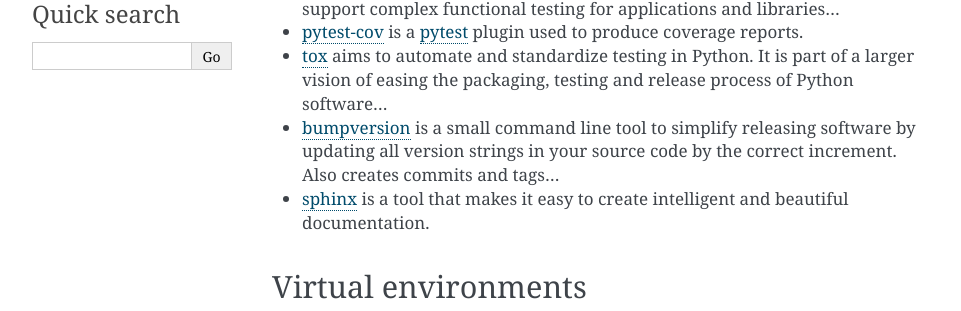
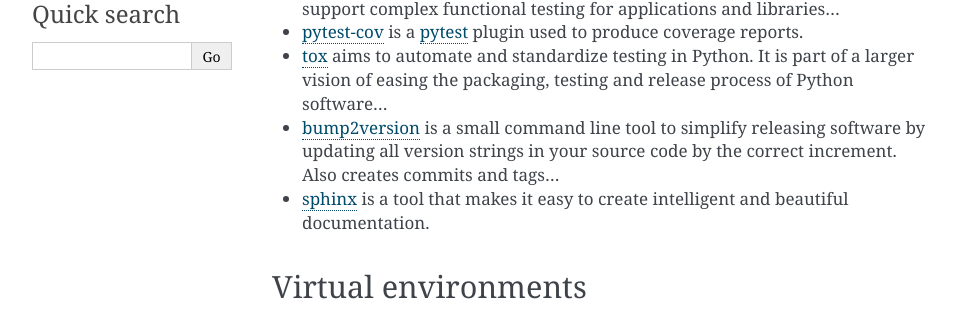
Before and after one commit to laurent-laporte-pro/deprecated, a Sphinx documentation site: the page built from docs/source/installation.rst, in a window 1280 px wide and 900 px high, scrolled down 388 px. Shown: the part 144-455 px from the top of the window, without its empty margins (148-1109 px from the left). Built offline with Sphinx 7.4.7, drawn with Linux system fonts in a browser that asks for light colours.

Commit message:
Replace ``bumpversion`` by `bump2version <https://pypi.org/project/bump2version/>`_ in ``setup.py`` and documentation.

```diff
--- a/CHANGELOG.rst
+++ b/CHANGELOG.rst
@@ -38,6 +38,9 @@ Other
 - Change the Tox configuration to run tests on Python 2.7, Python 3.4 and above (and PyPy 2.7 & 3.6).
 
 - Update the classifiers in ``setup.py``.
+
+- Replace ``bumpversion`` by `bump2version <https://pypi.org/project/bump2version/>`_ in ``setup.py`` and documentation.
+
 
 
 v1.2.10 (2020-05-13)
--- a/docs/source/installation.rst
+++ b/docs/source/installation.rst
@@ -28,7 +28,7 @@ You need to install them explicitly with `pip install -e .[dev]`.
 *   `pytest-cov`_ is a `pytest`_ plugin used to produce coverage reports.
 *   `tox`_ aims to automate and standardize testing in Python.
     It is part of a larger vision of easing the packaging, testing and release process of Python software…
-*   `bumpversion`_ is a small command line tool to simplify releasing software
+*   `bump2version`_ is a small command line tool to simplify releasing software
     by updating all version strings in your source code by the correct increment.
     Also creates commits and tags…
 *   `sphinx`_ is a tool that makes it easy to create intelligent and beautiful documentation.
@@ -36,7 +36,7 @@ You need to install them explicitly with `pip install -e .[dev]`.
 .. _pytest: https://docs.pytest.org/en/latest/
 .. _pytest-cov: http://pytest-cov.readthedocs.io/en/latest/
 .. _tox: https://tox.readthedocs.io/en/latest/
-.. _bumpversion: https://github.com/peritus/bumpversion
+.. _bump2version: https://github.com/c4urself/bump2version
 .. _sphinx: http://www.sphinx-doc.org/en/stable/index.html
 
 
--- a/setup.py
+++ b/setup.py
@@ -185,8 +185,8 @@ setup(
             'PyTest             ; python_version >= "3.6"',
             'PyTest < 5         ; python_version < "3"',
             'PyTest-Cov         ; python_version >= "3.6"',
-            'PyTest-Cov < 2.6   ; python_version < "3"',
-            'bumpversion < 1',
+            'PyTest-Cov < 2.6   ; python_version < "3.6"',
+            'bump2version < 1',
             'sphinx < 2',
         ]
     },
```
